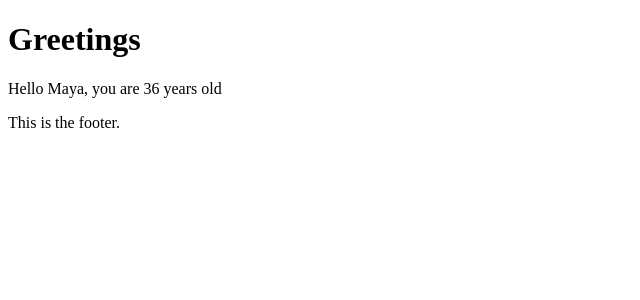
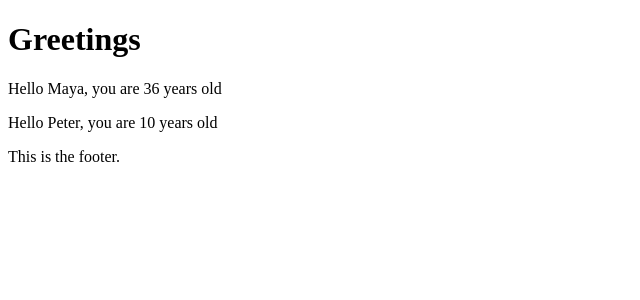
Before and after one commit to eyc94/full-stack-open, a React (Create React App) app in the folder 01. Introduction To React/part1/: page / in a window 1280 px wide. Shown: the top 300 px of the page, without its empty margins (0-640 px from the left). Built offline with nearby package versions, Linux system fonts and the light colour scheme.

Commit message:
Part 1C starting

```diff
--- a/01. Introduction To React/part1/src/App.js
+++ b/01. Introduction To React/part1/src/App.js
@@ -22,6 +22,7 @@ const App = () => {
     <>
       <h1>Greetings</h1>
       <Hello name='Maya' age={26 + 10} />
+      <Hello name={name} age={age} />
       <Footer />
     </>
   );
```
